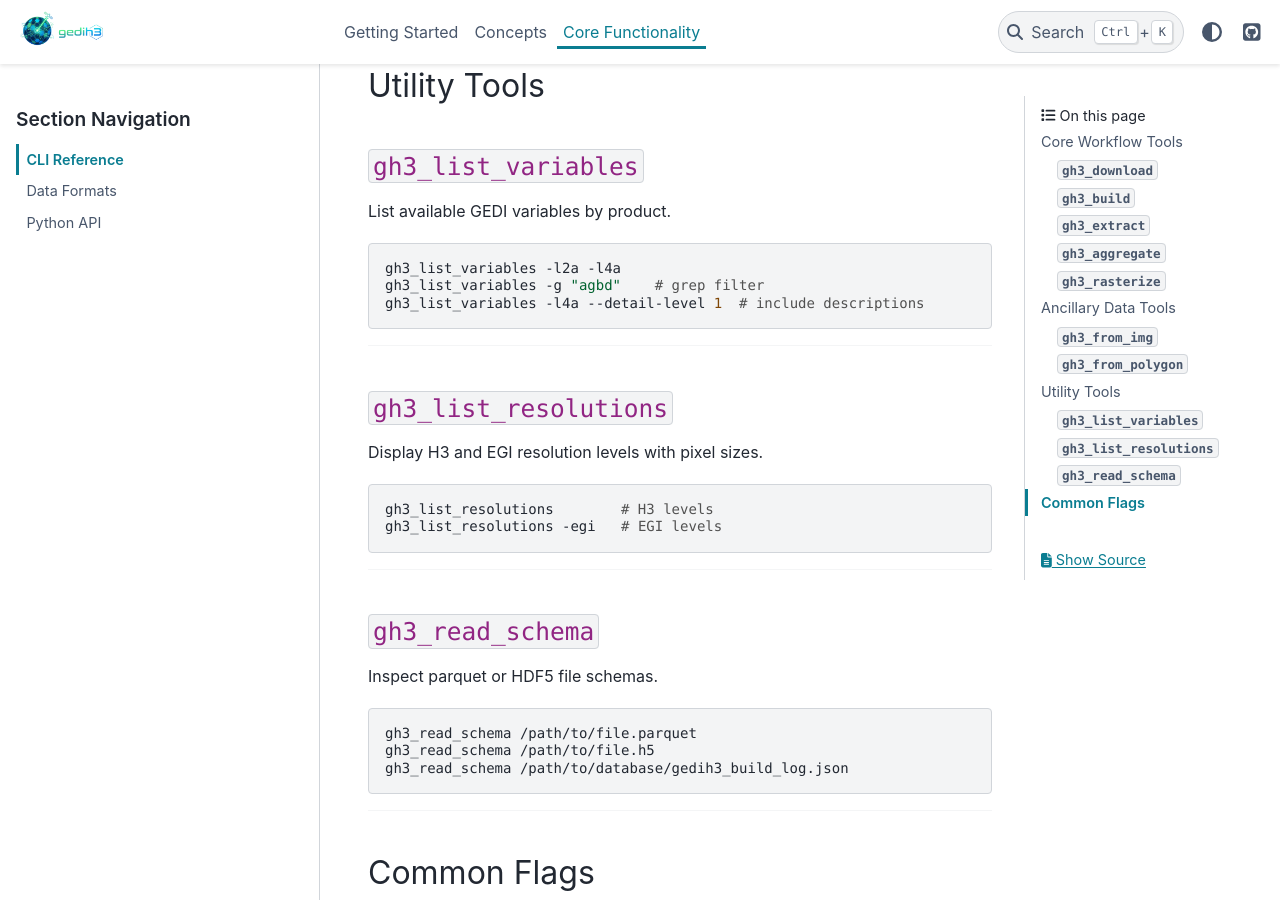
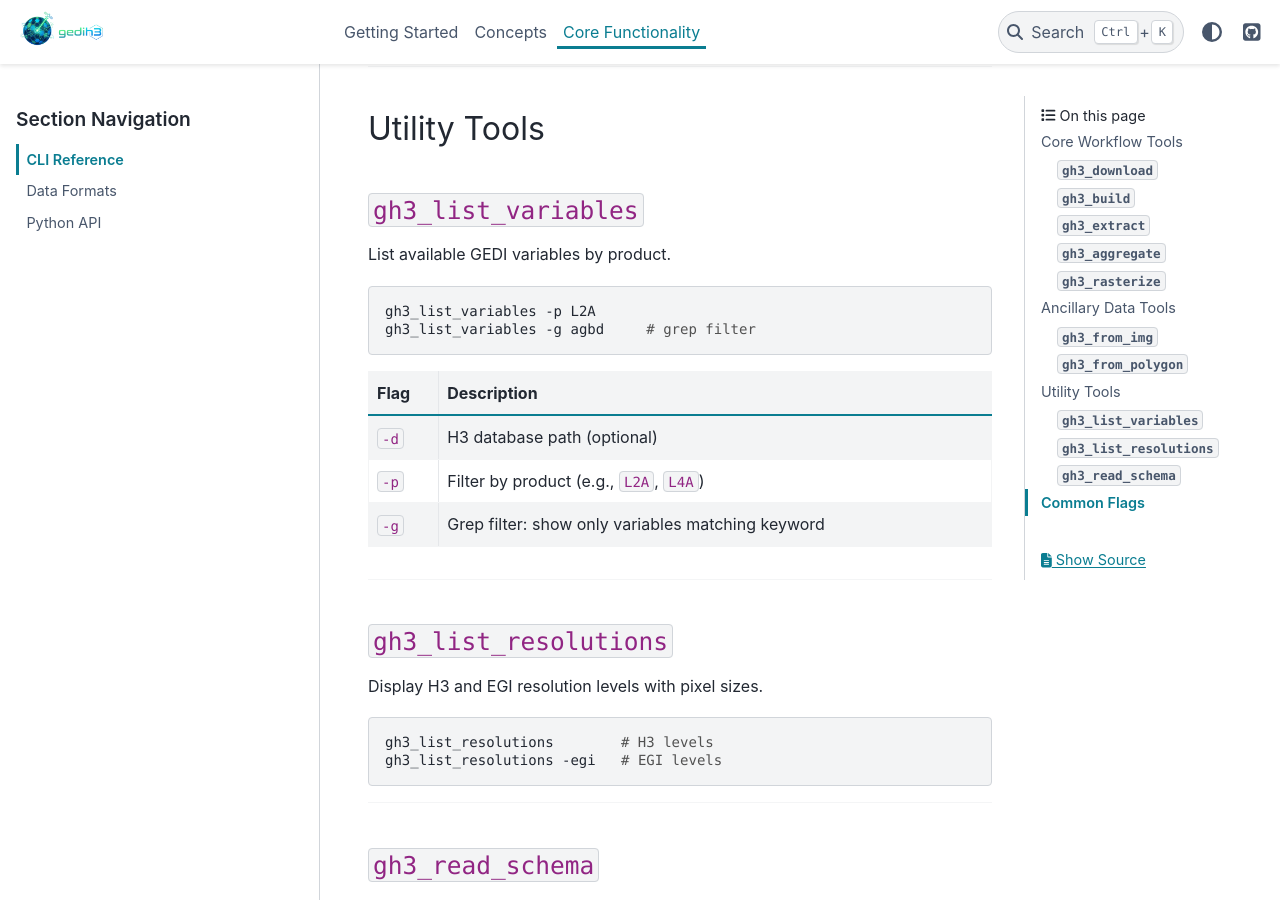
Before and after one commit to tiagodc/GEDI-H3, a Sphinx documentation site: the page built from docs/cli-reference.md, in a window 1280 px wide and 900 px high, scrolled down 5419 px. Built offline with Sphinx 7.4.7 and the PyData theme 0.15.4, drawn with Linux system fonts in a browser that asks for light colours; pages that are not in the unit, such as notebooks, are missing from menus; some of the changed text lies outside the part shown.

Commit message:
fixed code examples in docs

````diff
--- a/docs/cli-reference.md
+++ b/docs/cli-reference.md
@@ -59,7 +59,7 @@
 Extract data from H3 database into simplified flat parquet files.
 
 ```bash
-gh3_extract -d /path/to/database -r region.shp -l2a rh -l4a agbd -q -o output/
+gh3_extract -d /path/to/database -r region.shp -l2a rh -l4a agbd -y -o output/
 ```
 
 | Flag | Description |
@@ -68,7 +68,8 @@
 | `-r` | Spatial filter |
 | `-d0, -d1` | Temporal filter |
 | `-l*` | Product variables |
-| `-q` | Apply quality filters |
+| `-y, --quality` | Apply pre-configured quality filters |
+| `-q, --query` | Pandas-style filter string |
 | `-g` | Include geometry |
 | `-o` | Output directory |
 
@@ -199,10 +200,15 @@
 List available GEDI variables by product.
 
 ```bash
-gh3_list_variables -l2a -l4a
-gh3_list_variables -g "agbd"    # grep filter
-gh3_list_variables -l4a --detail-level 1  # include descriptions
+gh3_list_variables -p L2A
+gh3_list_variables -g agbd     # grep filter
 ```
+
+| Flag | Description |
+|------|-------------|
+| `-d` | H3 database path (optional) |
+| `-p` | Filter by product (e.g., `L2A`, `L4A`) |
+| `-g` | Grep filter: show only variables matching keyword |
 
 ---
 
--- a/docs/conf.py
+++ b/docs/conf.py
@@ -59,7 +59,7 @@
     "logo": {
         "image_light": "gh3_logo.png",
         "image_dark": "gh3_logo.png",
-        "link": "/",
+        "link": "/GEDI-H3/",
     },
     "github_url": "https://github.com/tiagodc/GEDI-H3",
     "use_edit_page_button": False,
````
Also changed, not shown: other parts of docs/cli-reference.md (+2 -2 lines), README.md (+5 -4 lines), docs/concepts/gedi-data.md (+2 -2 lines), docs/getting-started/quickstart.md (+4 -4 lines), docs/index.md (+1 -1 lines), docs/user-guide/python-api.md (+7 -9 lines).
